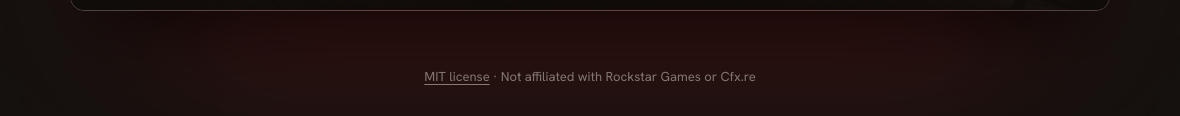
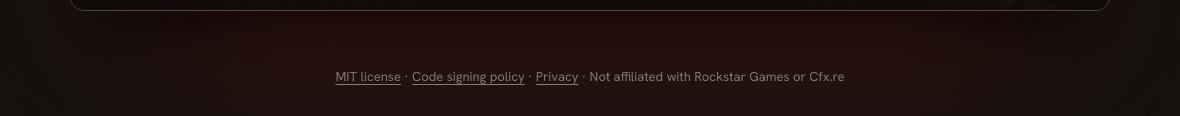
Before and after one commit to teddyyGO/tiflisi-redm-launcher, an Electron app: page site/index.html in a window 1180 px wide. Shown: the part 1134-1250 px from the top of the page. Drawn offline with Linux system fonts and the light colour scheme; no server answers.

Commit message:
Link the site, code signing policy, IndexNow key
- README: download link to launcher.tiflisi.cloud and a Code signing policy section (build source, team roles, privacy), as SignPath Foundation requires
- package.json homepage is the site (shows in Windows' installed-apps entry)
- Site footer links the code signing policy and privacy section
- IndexNow key file so Bing and other engines can be told about new pages

```diff
--- a/package.json
+++ b/package.json
@@ -3,7 +3,7 @@
   "version": "1.1.4",
   "description": "Tiflisi Launcher: the Tiflisi 1898 RedM launcher. Featured server, server browser, branch switch and fix tools. Open source.",
   "author": "Tiflisi Launcher contributors",
-  "homepage": "https://github.com/teddyyGO/tiflisi-redm-launcher",
+  "homepage": "https://launcher.tiflisi.cloud",
   "repository": "github:teddyyGO/tiflisi-redm-launcher",
   "main": "src/main/main.js",
   "scripts": {
--- /dev/null
+++ b/site/1b95c1af137845a96198b6ddc34414d5.txt
@@ -0,0 +1 @@
+1b95c1af137845a96198b6ddc34414d5
--- a/site/index.html
+++ b/site/index.html
@@ -174,7 +174,7 @@
   </main>
 
   <footer>
-    <a href="https://github.com/teddyyGO/tiflisi-redm-launcher/blob/main/LICENSE" data-i18n="license">MIT license</a> · <span data-i18n="disclaimer">Not affiliated with Rockstar Games or Cfx.re</span>
+    <a href="https://github.com/teddyyGO/tiflisi-redm-launcher/blob/main/LICENSE" data-i18n="license">MIT license</a> · <a href="https://github.com/teddyyGO/tiflisi-redm-launcher#code-signing-policy">Code signing policy</a> · <a href="https://github.com/teddyyGO/tiflisi-redm-launcher#privacy-and-security" data-i18n="privacy">Privacy</a> · <span data-i18n="disclaimer">Not affiliated with Rockstar Games or Cfx.re</span>
   </footer>
 
 <script>
@@ -197,6 +197,7 @@
     dl: 'ჩამოტვირთვა Windows-ისთვის',
     gh: 'GitHub-ზე ნახვა',
     license: 'MIT ლიცენზია',
+    privacy: 'კონფიდენციალურობა',
     disclaimer: 'არ არის დაკავშირებული Rockstar Games-თან ან Cfx.re-თან',
     alt: 'ლაუნჩერის მთავარი ეკრანი: რჩეული სერვერი, მოთამაშეების რაოდენობა და შესვლის ღილაკი',
   };
```
Also changed, not shown: README.md.
